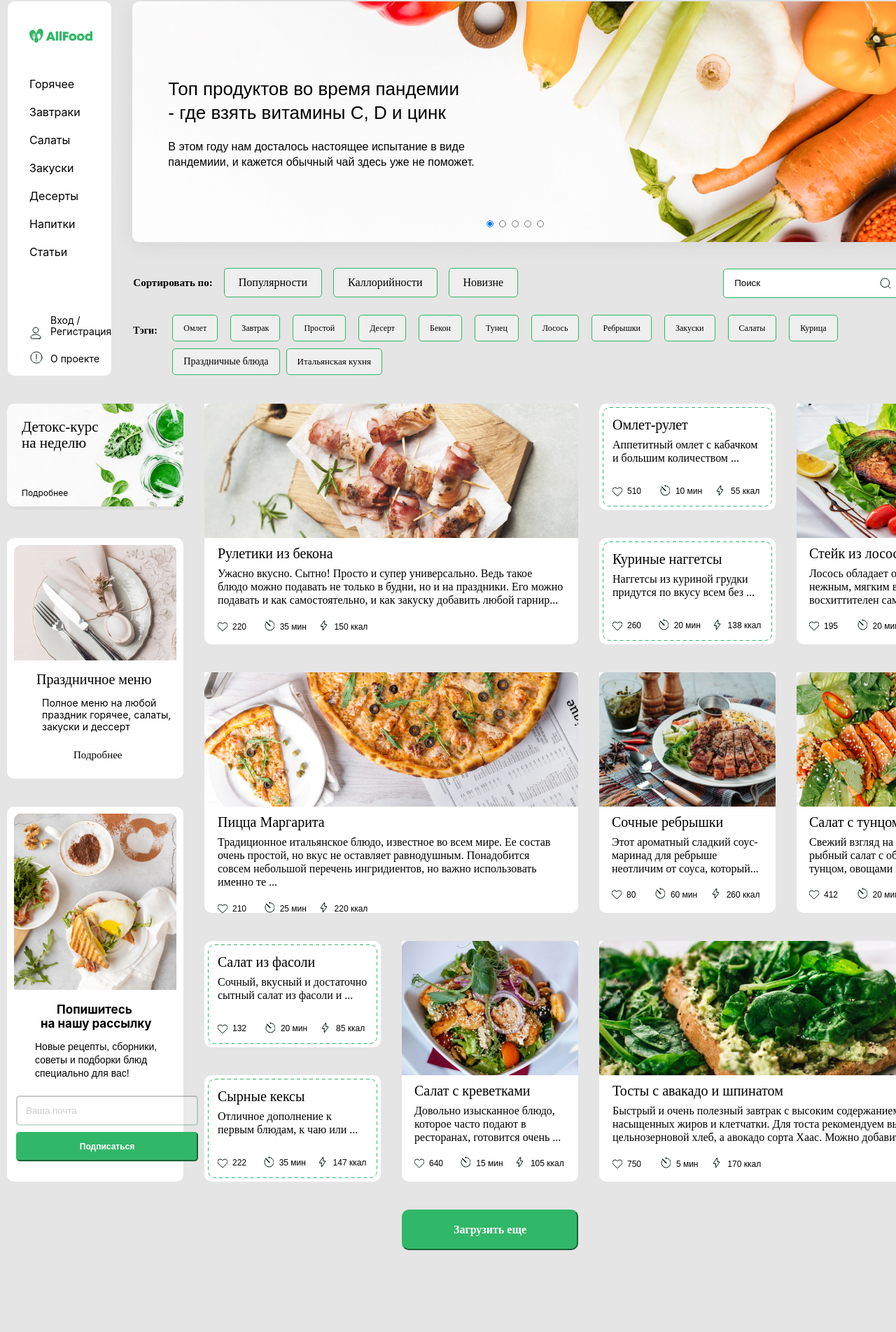
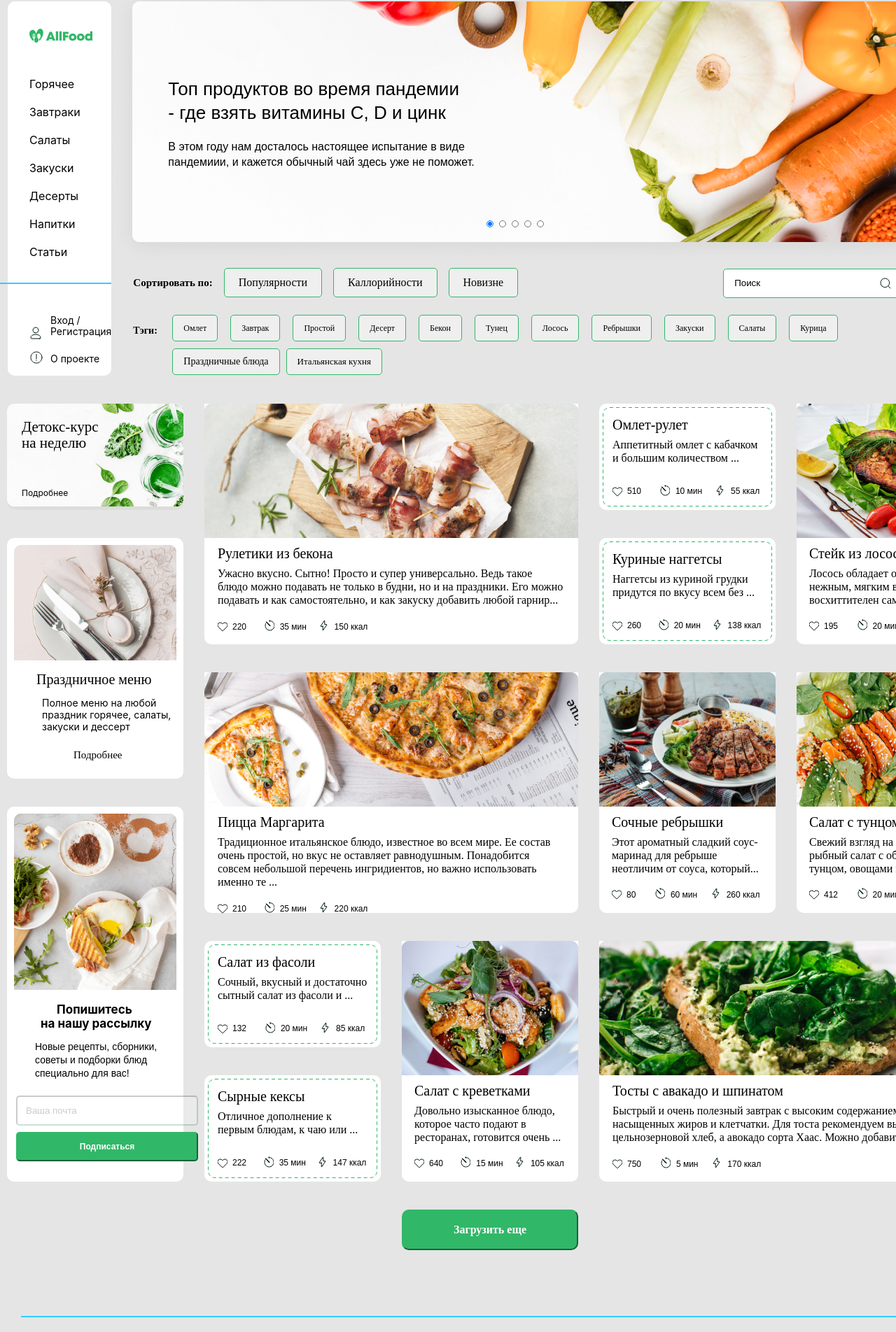
Before and after one commit to attorney2005/food-market, a React (Create React App) app in the folder my-app/: page / in a window 1280 px wide. Shown: the part 23-1927 px from the top of the page at 70% size. Built offline with nearby package versions, Linux system fonts and the light colour scheme.

Commit message:
Начал делать горизонтальные полоски

```diff
--- a/my-app/src/components/footer/footer.scss
+++ b/my-app/src/components/footer/footer.scss
@@ -1,8 +1,18 @@
 .footer {
+  position: relative;
   display: flex;
   justify-content: space-between;
   padding: 0 30px 0 9px;
   background: #E5E5E5;
+}
+
+.footer:before{
+  position: absolute;
+  content: " ";
+  background: #33CCFF;
+  width: 1380px;
+  height: 2px;
+  left: 30px;
 
 }
 
@@ -24,6 +34,7 @@
   font-size: 14px;
   margin: 0 0 0 26px;
   line-height: 16.44px;
+  text-decoration: underline;
 }
 
 .footer__social-list {
@@ -82,7 +93,7 @@
 .footer__social-item--youtube-icon {
   position: absolute;
   bottom: 9px;
-  right: 80px;
+  right: 79px;
 }
 
 .footer__social-item--inst-icon {
--- a/my-app/src/components/header-aside/header-aside.scss
+++ b/my-app/src/components/header-aside/header-aside.scss
@@ -1,4 +1,5 @@
 .header__aside {
+  position: relative;
   display: inline-block;
   float: left;
   margin: 25px 0 0 11px;
@@ -8,6 +9,16 @@
   height: 496px;
   border-radius: 10px;
   background-color: #FFFFFF;
+}
+
+.header__aside:before{
+  position: absolute;
+  content: " ";
+  background: #33CCFF;
+  width: 252px;
+  height: 2px;
+  bottom: 131px;
+  right: 0;
 }
 
 .header__aside-container {
```
